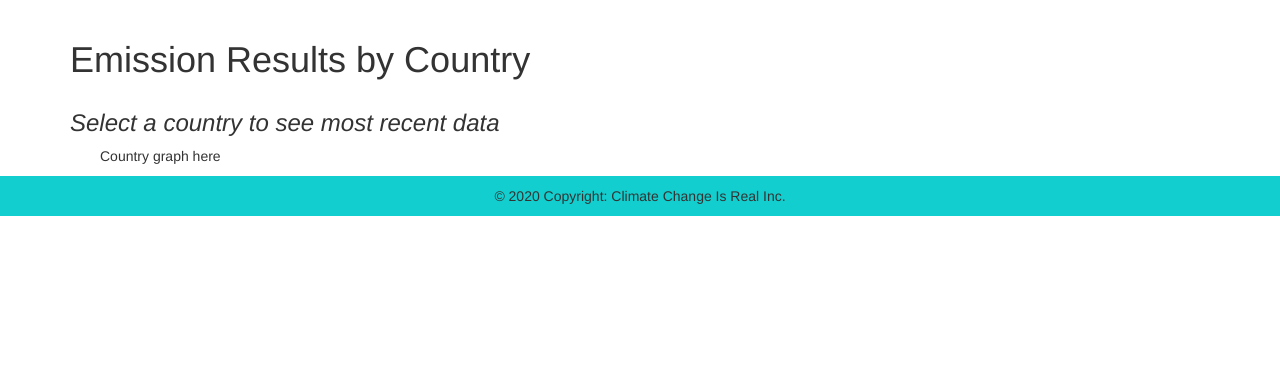
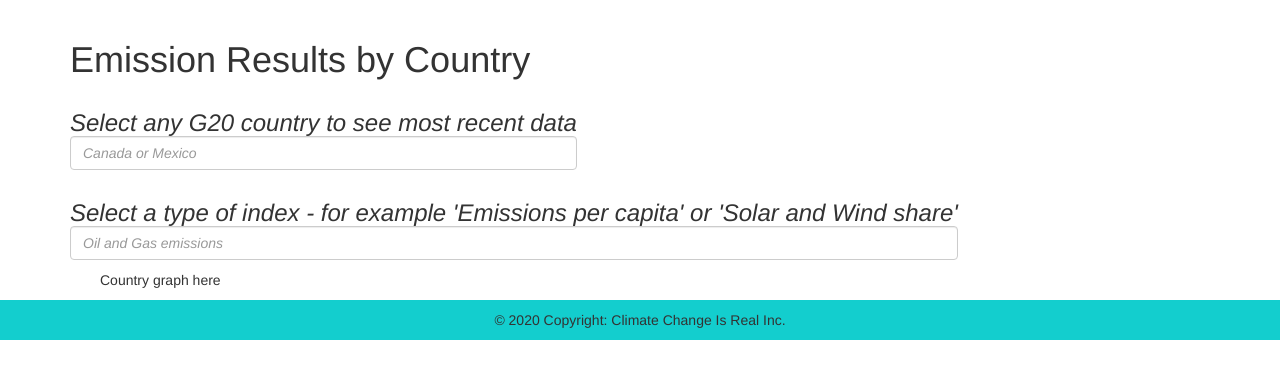
Before and after one commit to jbersinic/World-Emmissions-Portal, a Python web app: template templates/country.html in a window 1280 px wide. Shown: the part 50-429 px from the top of the page. Run offline with Jinja, Linux system fonts and the light colour scheme; the template is opened without the code that fills it, so the values that code supplies are empty; some libraries are stand-ins or nearby versions.

Commit message:
inserted the input boxes in both country and home page

```diff
--- a/templates/country.html
+++ b/templates/country.html
@@ -52,8 +52,13 @@
 
     <div class="container">
         <div class="row">
-                <h3>Select a country to see most recent data</h3>
+                <h3>Select any G20 country to see most recent data
+                    <input class="form-control" id="country" type="text" placeholder="Canada or Mexico">
+                </h3>
                 <hr>
+                <h3>Select a type of index - for example 'Emissions per capita' or 'Solar and Wind share'
+                    <input class="form-control" id="field" type="text" placeholder="Oil and Gas emissions">
+                </h3>
     </div>
 
           <div class="container">
```
Also changed, not shown: templates/index.html (+6 -3 lines).
